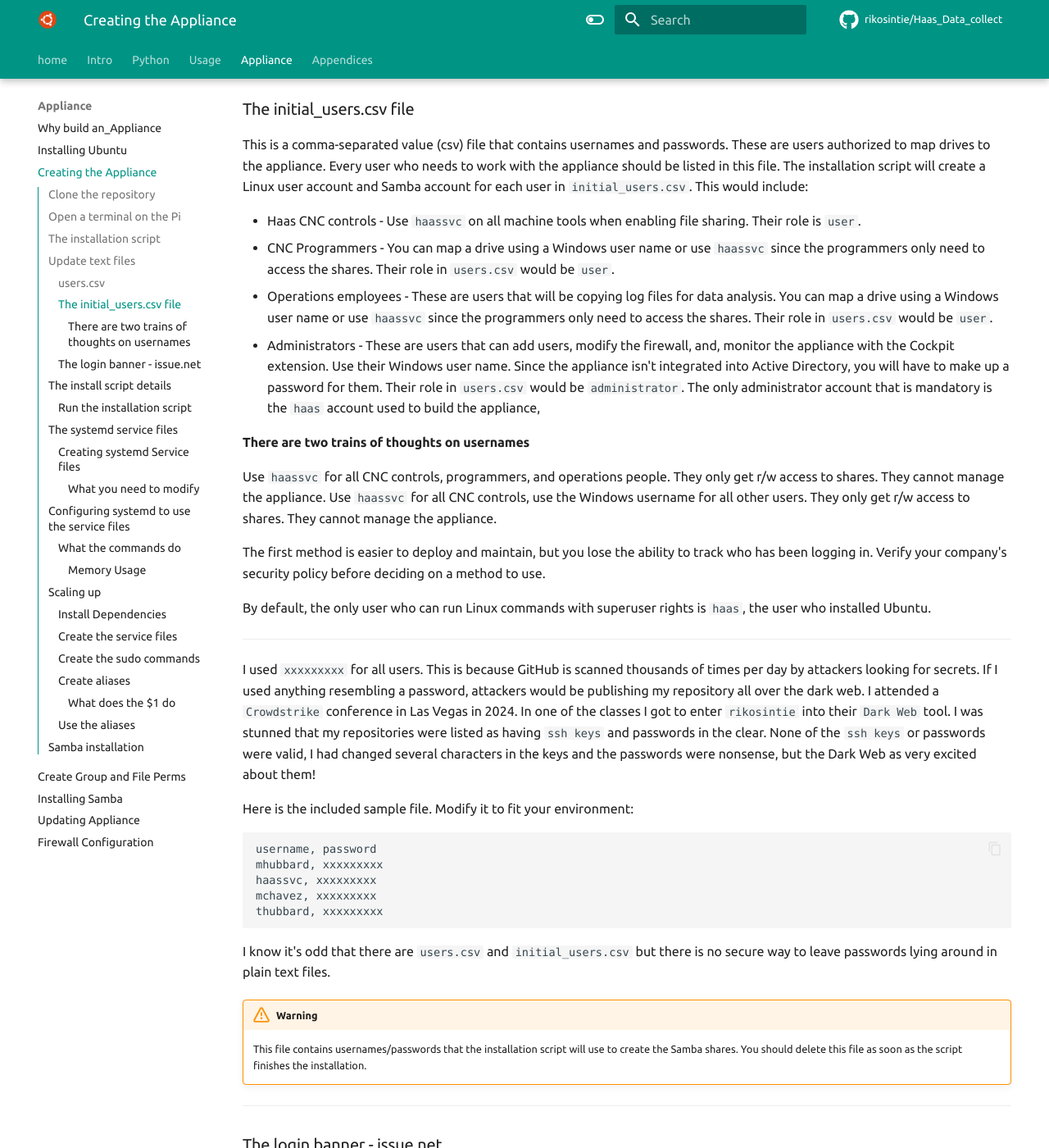
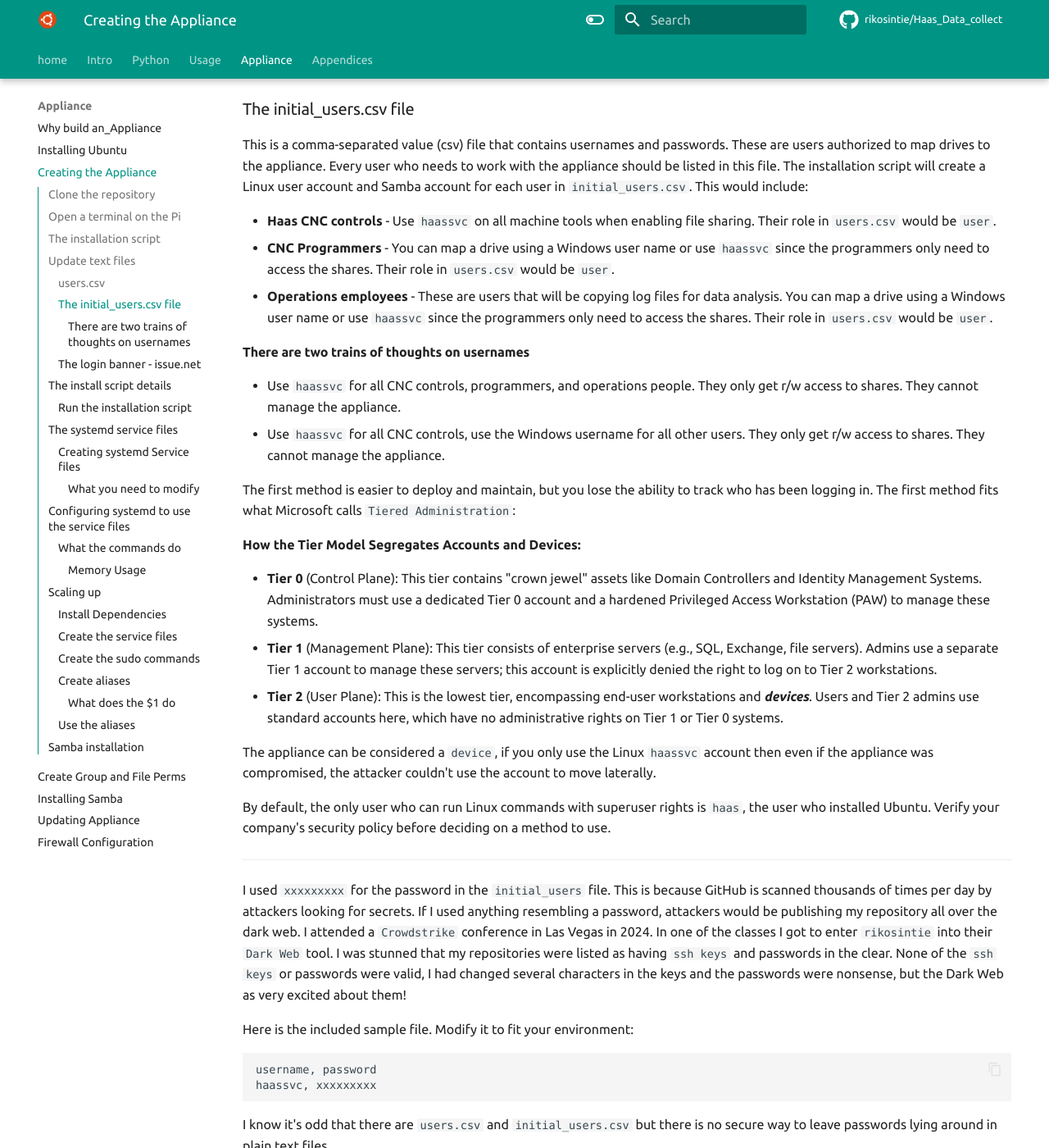
Before and after one commit to rikosintie/Haas_Data_collect, an MkDocs documentation site: the page built from docs/build_pi_5_appliance/configuring_appliance.md, in a window 1280 px wide and 1400 px high, scrolled down 4490 px. Shown: the whole window at 82% size. Built offline with MkDocs 1.6.1 and Material for MkDocs 9.7.7, drawn with Linux system fonts in a browser that asks for light colours; some web fonts are replaced; comment, search, counter and statistics services are not loaded.

Commit message:
Git Title: Added a section on "Tiered Administration"

````diff
--- a/docs/build_pi_5_appliance/configuring_appliance.md
+++ b/docs/build_pi_5_appliance/configuring_appliance.md
@@ -152,32 +152,36 @@ If you are in the Desktop version of Ubuntu you can open the `Files` application
 
 This is a comma-separated value (csv) file that contains usernames and passwords. These are users authorized to map drives to the appliance. Every user who needs to work with the appliance should be listed in this file. The installation script will create a Linux user account and Samba account for each user in `initial_users.csv`. This would include:
 
-- Haas CNC controls - Use `haassvc` on all machine tools when enabling file sharing. Their role is `user`.
-- CNC Programmers - You can map a drive using a Windows user name or use `haassvc` since the programmers only need to access the shares. Their role in `users.csv` would be `user`.
-- Operations employees - These are users that will be copying log files for data analysis. You can map a drive using a Windows user name or use `haassvc` since the programmers only need to access the shares. Their role in `users.csv` would be `user`.
-- Administrators - These are users that can add users, modify the firewall, and, monitor the appliance with the Cockpit extension. Use their Windows user name. Since the appliance isn't integrated into Active Directory, you will have to make up a password for them. Their role in `users.csv` would be `administrator`. The only administrator account that is mandatory is the `haas` account used to build the appliance,
+- **Haas CNC controls** - Use `haassvc` on all machine tools when enabling file sharing. Their role in `users.csv` would be `user`.
+- **CNC Programmers** - You can map a drive using a Windows user name or use `haassvc` since the programmers only need to access the shares. Their role in `users.csv` would be `user`.
+- **Operations employees** - These are users that will be copying log files for data analysis. You can map a drive using a Windows user name or use `haassvc` since the programmers only need to access the shares. Their role in `users.csv` would be `user`.
 
 #### There are two trains of thoughts on usernames
 
-Use `haassvc` for all CNC controls, programmers, and operations people. They only get r/w access to shares. They cannot manage the appliance.
-Use `haassvc` for all CNC controls, use the Windows username for all other users. They only get r/w access to shares. They cannot manage the appliance.
+- Use `haassvc` for all CNC controls, programmers, and operations people. They only get r/w access to shares. They cannot manage the appliance.
+- Use `haassvc` for all CNC controls, use the Windows username for all other users. They only get r/w access to shares. They cannot manage the appliance.
 
-The first method is easier to deploy and maintain, but you lose the ability to track who has been logging in. Verify your company's security policy before deciding on a method to use.
+The first method is easier to deploy and maintain, but you lose the ability to track who has been logging in. The first method fits what Microsoft calls `Tiered Administration`:
 
-By default, the only user who can run Linux commands with superuser rights is `haas`, the user who installed Ubuntu.
+**How the Tier Model Segregates Accounts and Devices:**
+
+- **Tier 0** (Control Plane): This tier contains "crown jewel" assets like Domain Controllers and Identity Management Systems. Administrators must use a dedicated Tier 0 account and a hardened Privileged Access Workstation (PAW) to manage these systems.
+- **Tier 1** (Management Plane): This tier consists of enterprise servers (e.g., SQL, Exchange, file servers). Admins use a separate Tier 1 account to manage these servers; this account is explicitly denied the right to log on to Tier 2 workstations.
+- **Tier 2** (User Plane): This is the lowest tier, encompassing end-user workstations and ***devices***. Users and Tier 2 admins use standard accounts here, which have no administrative rights on Tier 1 or Tier 0 systems.
+
+The appliance can be considered a `device`, if you only use the Linux `haassvc` account then even if the appliance was compromised, the attacker couldn't use the account to move laterally.
+
+By default, the only user who can run Linux commands with superuser rights is `haas`, the user who installed Ubuntu. Verify your company's security policy before deciding on a method to use.
 
 ----------------------------------------------------------------
 
-I used `xxxxxxxxx` for all users. This is because GitHub is scanned thousands of times per day by attackers looking for secrets. If I used anything resembling a password, attackers would be publishing my repository all over the dark web. I attended a `Crowdstrike` conference in Las Vegas in 2024. In one of the classes I got to enter `rikosintie` into their `Dark Web` tool. I was stunned that my repositories were listed as having `ssh keys` and passwords in the clear. None of the `ssh keys` or passwords were valid, I had changed several characters in the keys and the passwords were nonsense, but the Dark Web as very excited about them!
+I used `xxxxxxxxx` for the password in the `initial_users` file. This is because GitHub is scanned thousands of times per day by attackers looking for secrets. If I used anything resembling a password, attackers would be publishing my repository all over the dark web. I attended a `Crowdstrike` conference in Las Vegas in 2024. In one of the classes I got to enter `rikosintie` into their `Dark Web` tool. I was stunned that my repositories were listed as having `ssh keys` and passwords in the clear. None of the `ssh keys` or passwords were valid, I had changed several characters in the keys and the passwords were nonsense, but the Dark Web as very excited about them!
 
 Here is the included sample file. Modify it to fit your environment:
 
 ```text
 username, password
-mhubbard, xxxxxxxxx
 haassvc, xxxxxxxxx
-mchavez, xxxxxxxxx
-thubbard, xxxxxxxxx
 ```
 
 I know it's odd that there are `users.csv` and `initial_users.csv` but there is no secure way to leave passwords lying around in plain text files.
````
